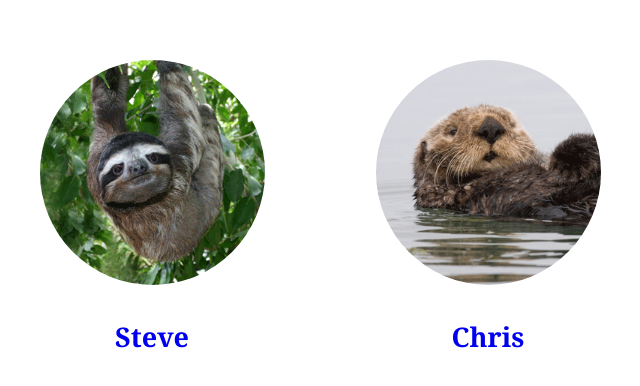
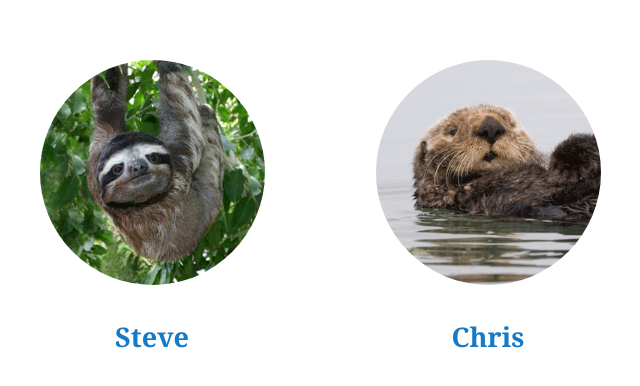
Before and after one commit to sbdchd/sbdchd.github.io, a website: page index.html in a window 1280 px wide. Shown: the part 180-566 px from the top of the page, without its empty margins (320-960 px from the left). Drawn offline with Linux system fonts and the light colour scheme.

Commit message:
Updated <a> blue to a more agreeable color
lighter blue instead of dark blue

```diff
--- a/src/main.scss
+++ b/src/main.scss
@@ -36,6 +36,7 @@ body {
 }
 
 a {
+  color: #167ac6;
   text-decoration: none;
 
   &.dashed-underline:hover {
```
Also changed, not shown: dist/main.css.
